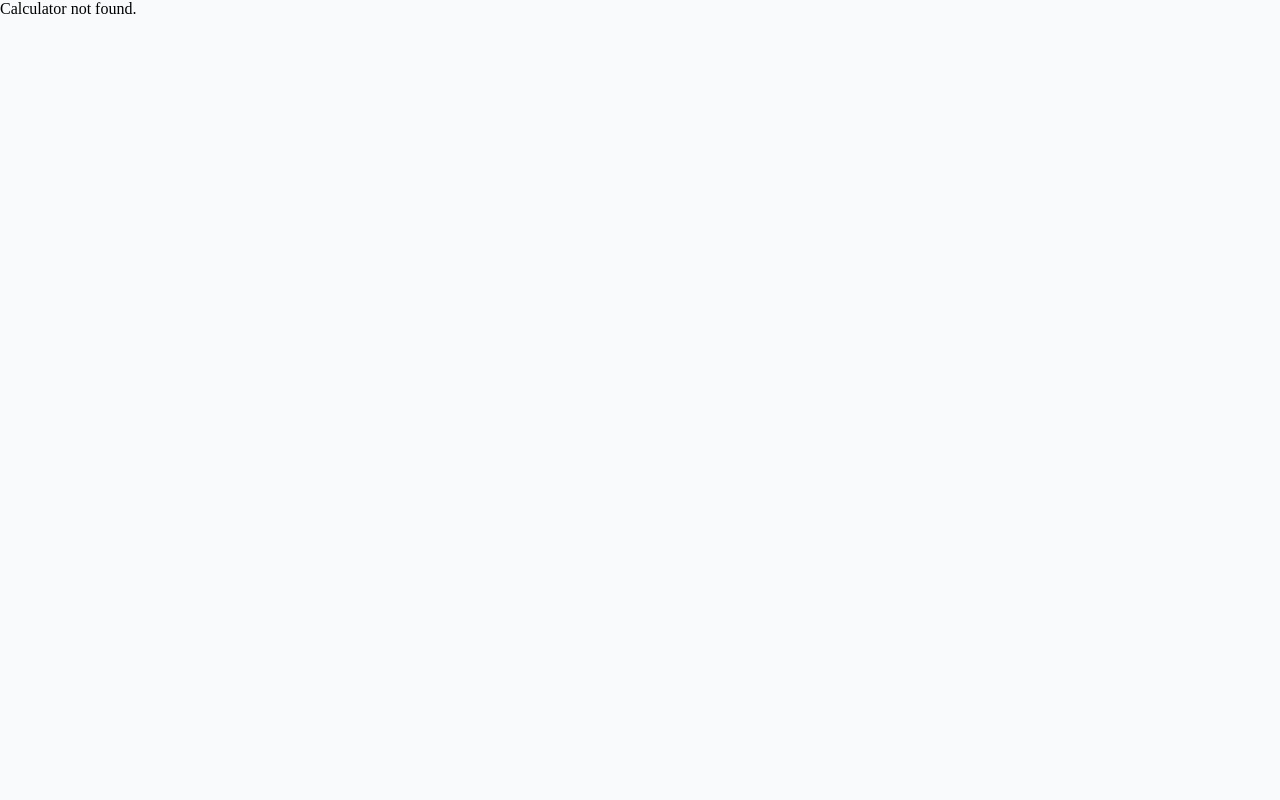
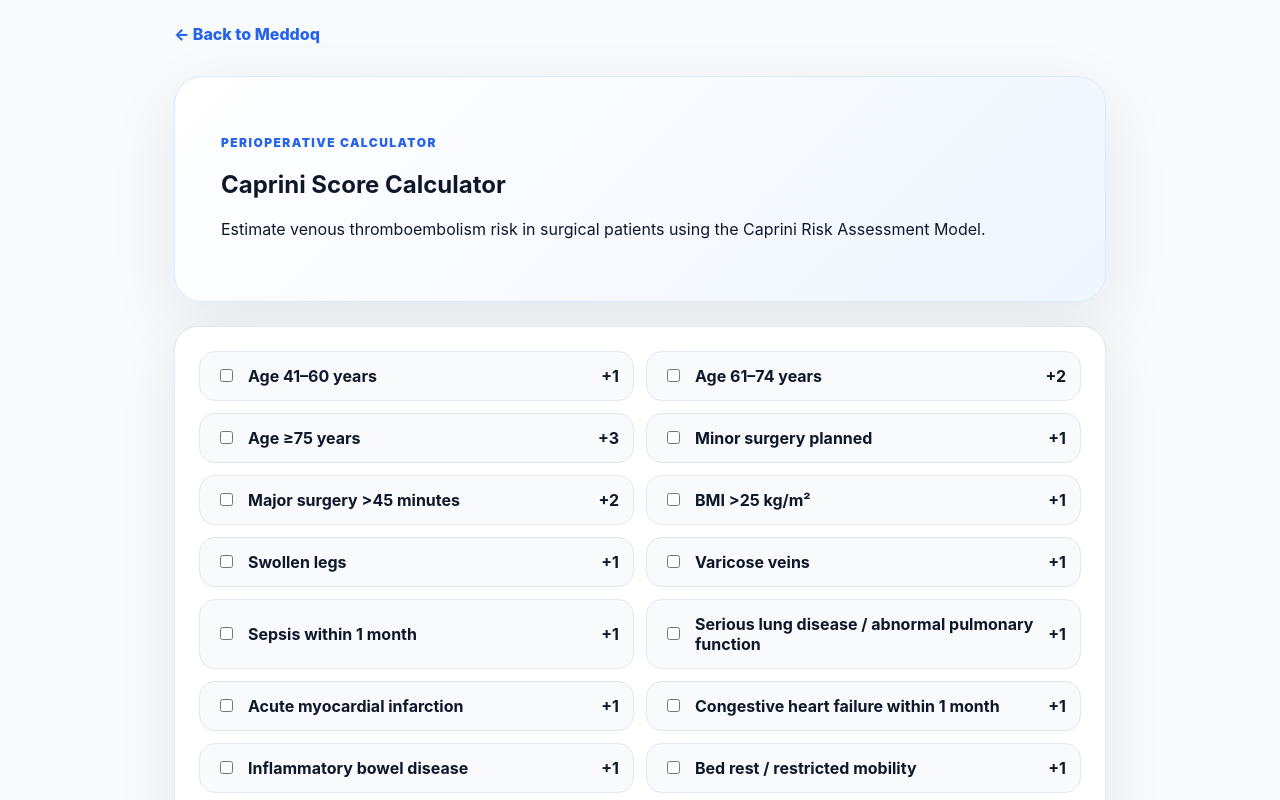
Before and after one commit to brsbyrm/meddoq, a Next.js app: page /calculators/caprini-score in a window 1280 px wide. Before the commit this address had no page. Shown: the top 800 px of the page. Built offline with nearby package versions, Linux system fonts and the light colour scheme.

Commit message:
Add Caprini score calculator

```diff
--- /dev/null
+++ b/app/calculators/caprini-score/CapriniCalculator.jsx
@@ -0,0 +1,117 @@
+"use client";
+
+import { useMemo, useState } from "react";
+
+const factors = [
+  { id: "age4160", label: "Age 41–60 years", points: 1 },
+  { id: "age6174", label: "Age 61–74 years", points: 2 },
+  { id: "age75", label: "Age ≥75 years", points: 3 },
+  { id: "minorSurgery", label: "Minor surgery planned", points: 1 },
+  { id: "majorSurgery", label: "Major surgery >45 minutes", points: 2 },
+  { id: "bmi25", label: "BMI >25 kg/m²", points: 1 },
+  { id: "swollenLegs", label: "Swollen legs", points: 1 },
+  { id: "varicoseVeins", label: "Varicose veins", points: 1 },
+  { id: "sepsis", label: "Sepsis within 1 month", points: 1 },
+  { id: "lungDisease", label: "Serious lung disease / abnormal pulmonary function", points: 1 },
+  { id: "mi", label: "Acute myocardial infarction", points: 1 },
+  { id: "chf", label: "Congestive heart failure within 1 month", points: 1 },
+  { id: "ibd", label: "Inflammatory bowel disease", points: 1 },
+  { id: "bedrest", label: "Bed rest / restricted mobility", points: 1 },
+  { id: "centralLine", label: "Central venous access", points: 2 },
+  { id: "cancer", label: "Current or previous malignancy", points: 2 },
+  { id: "laparoscopy", label: "Laparoscopic surgery >45 minutes", points: 2 },
+  { id: "immobilizingCast", label: "Immobilizing plaster cast", points: 2 },
+  { id: "priorVTE", label: "History of DVT/PE", points: 3 },
+  { id: "familyVTE", label: "Family history of thrombosis", points: 3 },
+  { id: "factorV", label: "Factor V Leiden", points: 3 },
+  { id: "prothrombin", label: "Prothrombin 20210A mutation", points: 3 },
+  { id: "lupus", label: "Lupus anticoagulant / antiphospholipid antibodies", points: 3 },
+  { id: "stroke", label: "Stroke within 1 month", points: 5 },
+  { id: "arthroplasty", label: "Elective major lower extremity arthroplasty", points: 5 },
+  { id: "hipPelvisLegFracture", label: "Hip, pelvis or leg fracture", points: 5 },
+  { id: "spinalCord", label: "Acute spinal cord injury", points: 5 },
+];
+
+function category(score) {
+  if (score <= 1) return "Very low risk";
+  if (score === 2) return "Low risk";
+  if (score <= 4) return "Moderate risk";
+  return "High risk";
+}
+
+function recommendation(score) {
+  if (score <= 1) return "Early ambulation is usually sufficient when clinically appropriate.";
+  if (score === 2) return "Mechanical prophylaxis may be considered according to local protocol.";
+  if (score <= 4) return "Mechanical and/or pharmacologic prophylaxis should be considered if bleeding risk is acceptable.";
+  return "High VTE risk: combined mechanical and pharmacologic prophylaxis is commonly considered unless contraindicated.";
+}
+
+export default function CapriniCalculator() {
+  const [selected, setSelected] = useState({});
+
+  const score = useMemo(
+    () => factors.reduce((sum, f) => sum + (selected[f.id] ? f.points : 0), 0),
+    [selected]
+  );
+
+  return (
+    <section style={styles.card}>
+      <div style={styles.grid}>
+        {factors.map((f) => (
+          <label key={f.id} style={styles.factor}>
+            <input
+              type="checkbox"
+              checked={!!selected[f.id]}
+              onChange={(e) =>
+                setSelected((prev) => ({ ...prev, [f.id]: e.target.checked }))
+              }
+            />
+            <span>{f.label}</span>
+            <strong>+{f.points}</strong>
+          </label>
+        ))}
+      </div>
+
+      <div style={styles.result}>
+        <span>Caprini Score</span>
+        <strong>{score}</strong>
+        <p>{category(score)}</p>
+        <p>{recommendation(score)}</p>
+      </div>
+    </section>
+  );
+}
+
+const styles = {
+  card: {
+    background: "#ffffff",
+    border: "1px solid #e2e8f0",
+    borderRadius: 24,
+    padding: 24,
+    boxShadow: "0 20px 60px rgba(15,23,42,0.08)",
+    marginTop: 24,
+  },
+  grid: {
+    display: "grid",
+    gridTemplateColumns: "repeat(auto-fit, minmax(min(100%, 320px), 1fr))",
+    gap: 12,
+  },
+  factor: {
+    display: "grid",
+    gridTemplateColumns: "24px 1fr auto",
+    alignItems: "center",
+    gap: 10,
+    background: "#f8fafc",
+    border: "1px solid #e2e8f0",
+    borderRadius: 16,
+    padding: 14,
+    fontWeight: 700,
+  },
+  result: {
+    marginTop: 24,
+    background: "linear-gradient(135deg, #eff6ff, #ffffff)",
+    border: "1px solid #bfdbfe",
+    borderRadius: 20,
+    padding: 22,
+  },
+};
--- /dev/null
+++ b/app/calculators/caprini-score/page.js
@@ -0,0 +1,91 @@
+import CapriniCalculator from "./CapriniCalculator";
+
+export const metadata = {
+  title: "Caprini Score Calculator | VTE Risk Assessment | Meddoq",
+  description:
+    "Free Caprini Score calculator for venous thromboembolism risk assessment in surgical patients.",
+  alternates: {
+    canonical: "https://meddoq.com/calculators/caprini-score",
+  },
+};
+
+export default function Page() {
+  return (
+    <main style={styles.main}>
+      <a href="/" style={styles.back}>← Back to Meddoq</a>
+
+      <section style={styles.hero}>
+        <p style={styles.kicker}>Perioperative Calculator</p>
+        <h1>Caprini Score Calculator</h1>
+        <p>
+          Estimate venous thromboembolism risk in surgical patients using the Caprini Risk Assessment Model.
+        </p>
+      </section>
+
+      <CapriniCalculator />
+
+      <section style={styles.content}>
+        <h2>What is the Caprini Score?</h2>
+        <p>
+          The Caprini Score is a venous thromboembolism risk assessment model used in surgical patients.
+          It combines patient-specific and procedure-related risk factors.
+        </p>
+
+        <h2>Clinical interpretation</h2>
+        <p>
+          Higher scores indicate higher postoperative VTE risk. Prophylaxis decisions should also consider
+          bleeding risk, procedure type, mobility, renal function and local protocols.
+        </p>
+
+        <h2>Important limitation</h2>
+        <p>
+          This calculator is intended for clinical support only and should not replace guideline-based
+          judgment or institutional VTE prophylaxis protocols.
+        </p>
+
+        <h2>References</h2>
+        <p>
+          Caprini JA. Risk assessment as a guide for the prevention of venous thromboembolism.
+          Dis Mon. 2005. Cronin M et al. Completion of the Updated Caprini Risk Assessment Model.
+          Clin Appl Thromb Hemost. 2019.
+        </p>
+      </section>
+    </main>
+  );
+}
+
+const styles = {
+  main: {
+    maxWidth: 980,
+    margin: "0 auto",
+    padding: "24px",
+    fontFamily:
+      'Inter, ui-sans-serif, system-ui, -apple-system, BlinkMacSystemFont, "Segoe UI", sans-serif',
+    color: "#0f172a",
+  },
+  back: {
+    color: "#2563eb",
+    fontWeight: 800,
+    textDecoration: "none",
+  },
+  hero: {
+    marginTop: 32,
+    background: "linear-gradient(135deg, #ffffff, #eff6ff)",
+    border: "1px solid #dbeafe",
+    borderRadius: 28,
+    padding: "clamp(26px, 5vw, 46px)",
+    boxShadow: "0 24px 70px rgba(15,23,42,0.08)",
+  },
+  kicker: {
+    color: "#2563eb",
+    fontWeight: 900,
+    textTransform: "uppercase",
+    letterSpacing: "0.12em",
+    fontSize: 12,
+  },
+  content: {
+    marginTop: 32,
+    lineHeight: 1.7,
+    fontSize: 17,
+  },
+};
--- a/app/page.js
+++ b/app/page.js
@@ -74,6 +74,7 @@ const categoryColors = {
   Renal: "#16a34a",
   Cardiovascular: "#dc2626",
   General: "#7c3aed",
+  Perioperative: "#ea580c",
 };
 
 export default function Home() {
```
